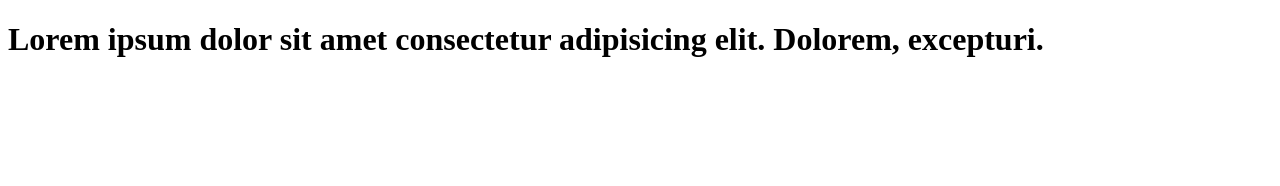
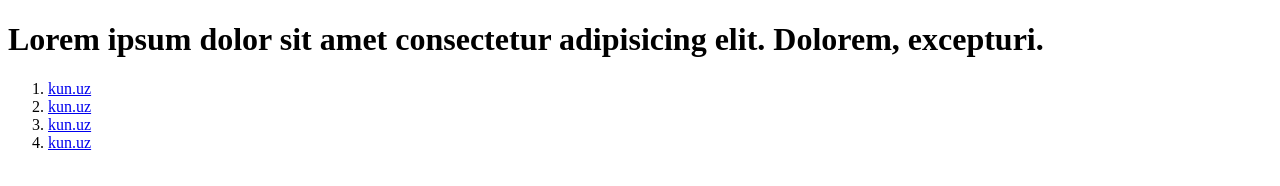
Before and after one commit to odilovziyodulla/group-work, a plain HTML site: page index.html in a window 1280 px wide. Drawn offline with Linux system fonts and the light colour scheme.

Commit message:
ol added

```diff
--- a/index.html
+++ b/index.html
@@ -9,5 +9,12 @@
 
     <h1>Lorem ipsum dolor sit amet consectetur adipisicing elit. Dolorem, excepturi.</h1>
 
+
+    <ol>
+        <li><a href="#">kun.uz</a></li>
+        <li><a href="#">kun.uz</a></li>
+        <li><a href="#">kun.uz</a></li>
+        <li><a href="#">kun.uz</a></li>
+    </ol>
 </body>
 </html>
```
